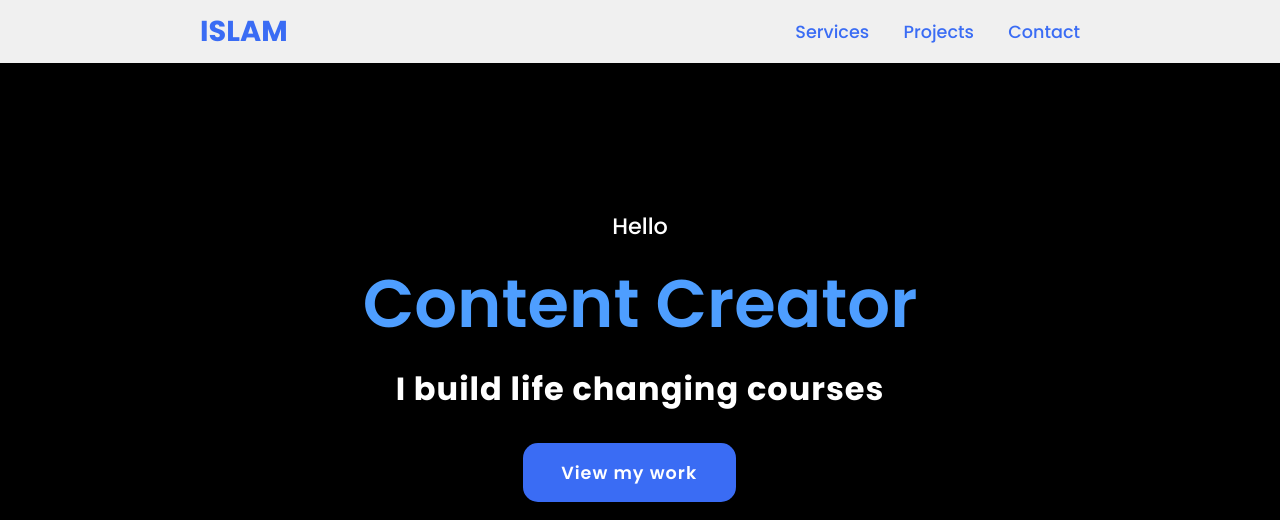
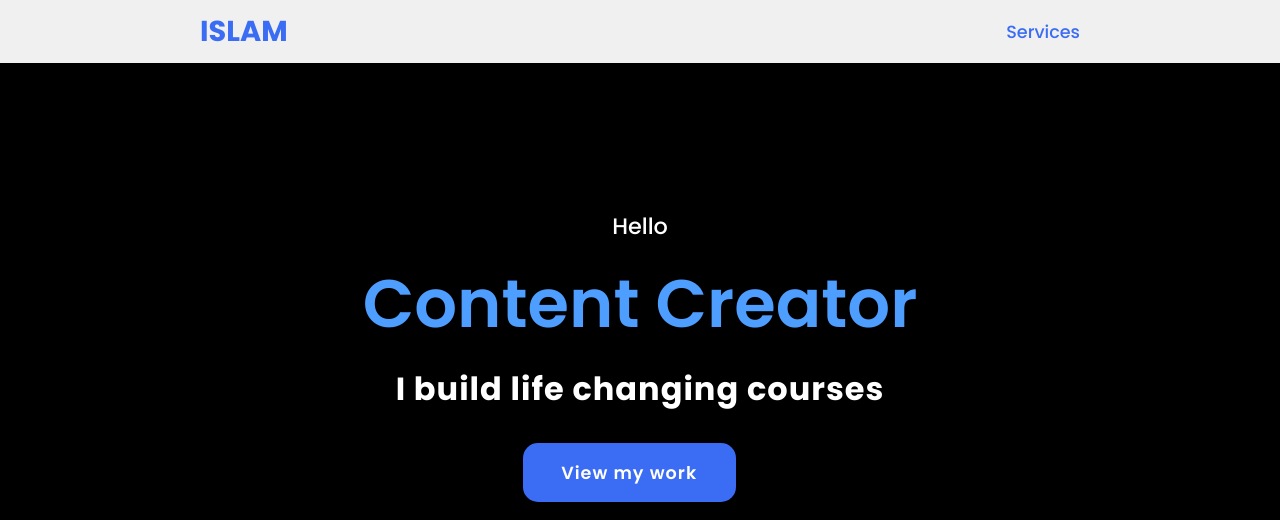
Before and after one commit to sa1asmir/portfolio, a plain HTML site: page index.html in a window 1280 px wide. Shown: the top 520 px of the page. Drawn offline with Linux system fonts and the light colour scheme.

Commit message:
Add files via upload

```diff
--- a/index.html
+++ b/index.html
@@ -14,8 +14,6 @@
         <a href="#" class="logo">Islam</a>
         <nav class="navigation">
             <a href="#services">Services</a>
-            <a href="#projects">Projects</a>
-            <a href="#contact">Contact</a>
         </nav>
     </header>
 
```
